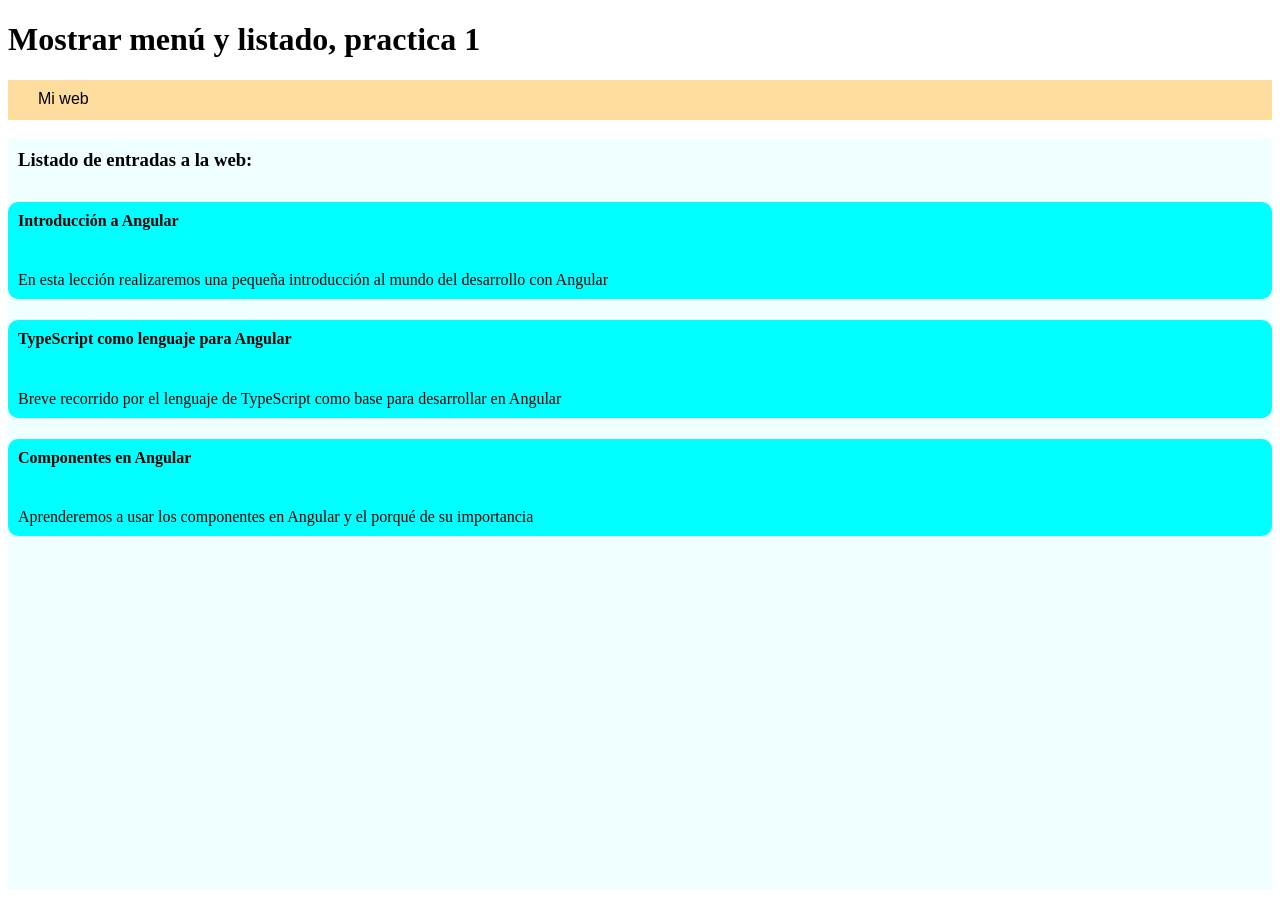
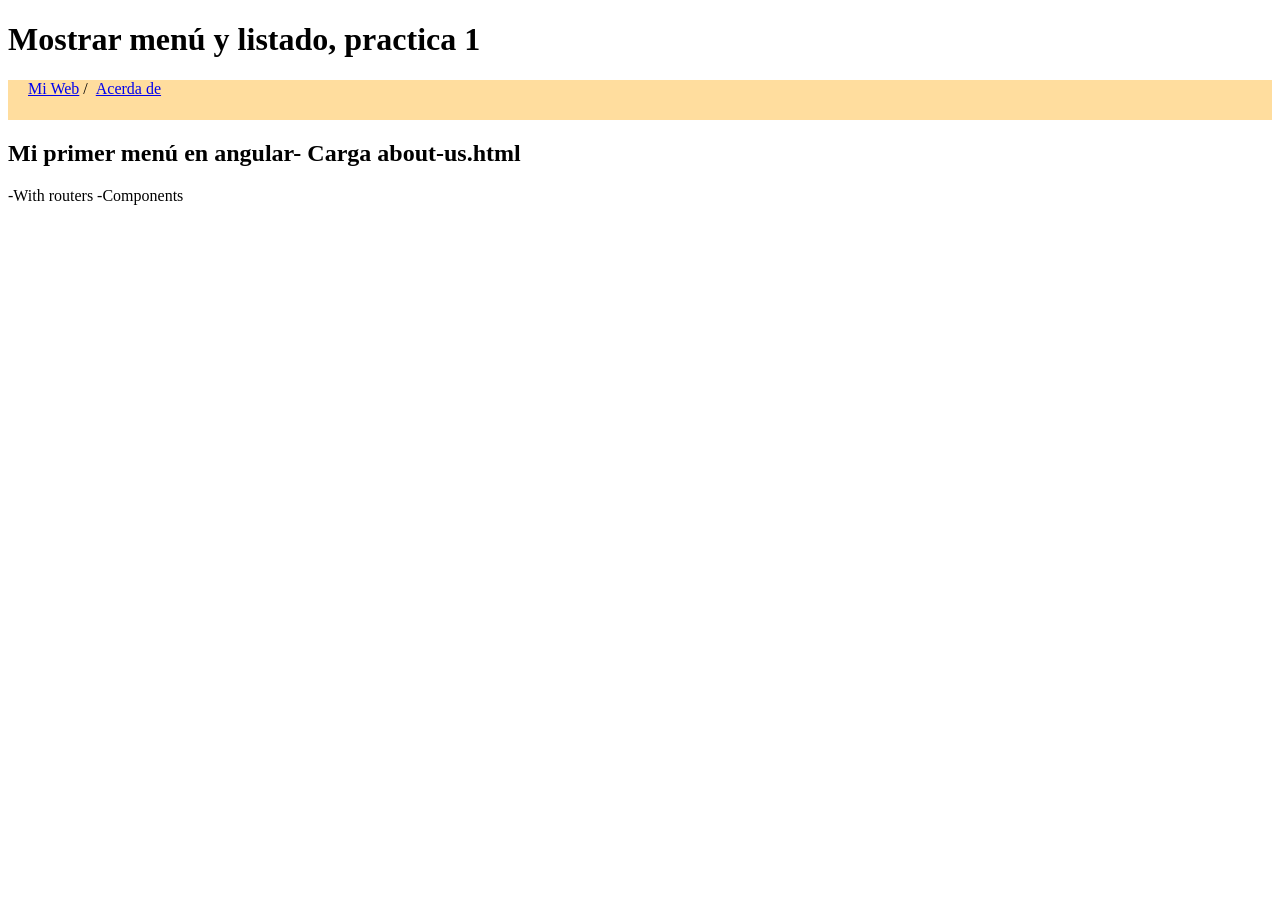
Before and after one commit to jooseacostaa/firstAngularProjectTest, an Angular app: page /us in a window 1280 px wide. Before the commit this address led to /. After the commit the page ends 800 px from the top, so only its background shows below. Built offline with nearby package versions, Linux system fonts and the light colour scheme.

Commit message:
Práctica 3 terminada

```diff
--- a/src/app/app.config.ts
+++ b/src/app/app.config.ts
@@ -1,5 +1,6 @@
 import { ApplicationConfig, provideBrowserGlobalErrorListeners } from '@angular/core';
 import { provideRouter } from '@angular/router';
+
 import { routes } from './app.routes';
 
 export const appConfig: ApplicationConfig = {
--- a/src/app/app.html
+++ b/src/app/app.html
@@ -1,5 +1,13 @@
 <h1>Mostrar menú y listado, practica 1</h1>
 
-<app-menu></app-menu>
+<div class="contenedor">
 
-<app-list></app-list>
+    <div class="menu">
+        <app-menu> </app-menu>
+    </div>
+
+    <div class="contenido">
+        <router-outlet> </router-outlet>
+    </div>
+
+</div>
--- a/src/app/app.routes.ts
+++ b/src/app/app.routes.ts
@@ -1,3 +1,27 @@
 import { Routes } from '@angular/router';
 
-export const routes: Routes = [];
+import { List } from './views/list/list';
+import { AcercaDeNosotros } from './views/acerca-de-nosotros/acerca-de-nosotros';
+import { PaginaNoEncontrada } from './views/pagina-no-encontrada/pagina-no-encontrada';
+
+export const routes: Routes = [
+
+    {
+        path: 'list',
+        component: List
+    },
+    {
+        path: 'us',
+        component: AcercaDeNosotros
+    },
+    {
+        path: '',
+        redirectTo: '/list',
+        pathMatch: 'full'
+    },
+    {
+        path: '**',
+        component: PaginaNoEncontrada
+    }
+
+];
--- a/src/app/menu/menu.html
+++ b/src/app/menu/menu.html
@@ -1,4 +1,12 @@
 <ul id="menu">
-    <li><span> </span></li>
-    <li> <span> Mi web </span> </li>
+    <li><span></span></li>
+    <li>
+        <a routerLink="/list">Mi Web</a>
+    </li>
+
+    <li>&nbsp;/ &nbsp;</li>
+
+    <li>
+        <a routerLink="/us">Acerda de</a>
+    </li>
 </ul>
--- a/src/app/menu/menu.ts
+++ b/src/app/menu/menu.ts
@@ -1,9 +1,10 @@
 import { Component } from '@angular/core';
+import { Router, RouterLink } from '@angular/router';
 
 @Component({
-  imports: [],
+  imports: [RouterLink],
   selector: 'app-menu',
   styleUrl: './menu.css',
   templateUrl: './menu.html',
 })
-export class Menu {}
+export class Menu { }
--- /dev/null
+++ b/src/app/views/acerca-de-nosotros/acerca-de-nosotros.html
@@ -0,0 +1,4 @@
+<div id="contenedor">
+    <h2> Mi primer menú en angular- Carga about-us.html</h2>
+    <p> -With routers -Components</p>
+</div>
--- /dev/null
+++ b/src/app/views/acerca-de-nosotros/acerca-de-nosotros.ts
@@ -0,0 +1,9 @@
+import { Component } from '@angular/core';
+
+@Component({
+  imports: [],
+  selector: 'app-acerca-de-nosotros',
+  styleUrl: './acerca-de-nosotros.css',
+  templateUrl: './acerca-de-nosotros.html',
+})
+export class AcercaDeNosotros {}
--- /dev/null
+++ b/src/app/views/pagina-no-encontrada/pagina-no-encontrada.html
@@ -0,0 +1 @@
+<h1>Esta página no existe</h1>
--- /dev/null
+++ b/src/app/views/pagina-no-encontrada/pagina-no-encontrada.ts
@@ -0,0 +1,9 @@
+import { Component } from '@angular/core';
+
+@Component({
+  imports: [],
+  selector: 'app-pagina-no-encontrada',
+  styleUrl: './pagina-no-encontrada.css',
+  templateUrl: './pagina-no-encontrada.html',
+})
+export class PaginaNoEncontrada {}
```
Also changed, not shown: src/app/views/acerca-de-nosotros/acerca-de-nosotros.css (added), src/app/views/pagina-no-encontrada/pagina-no-encontrada.css (added), 2 other files (tests, documents, lock files or other folders).
